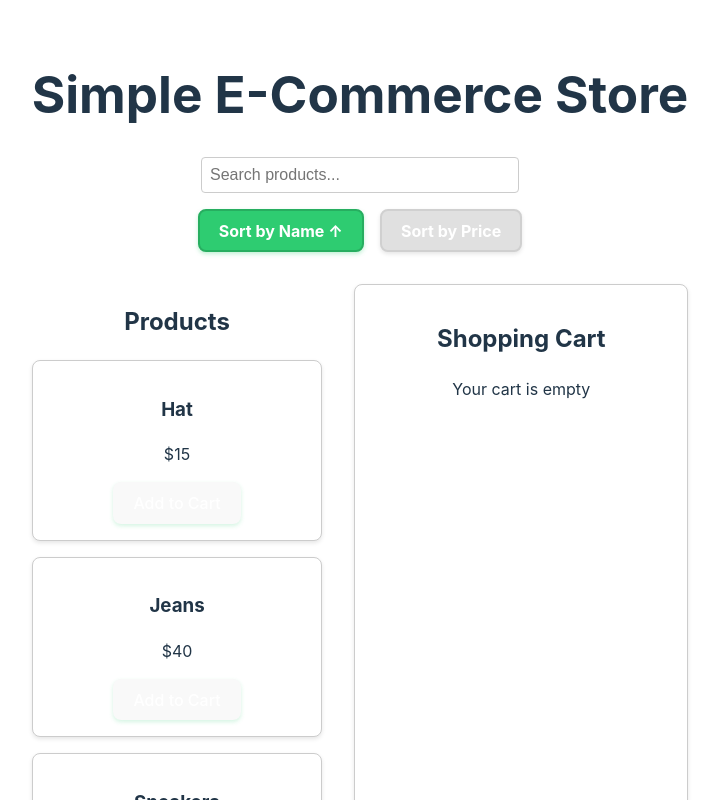
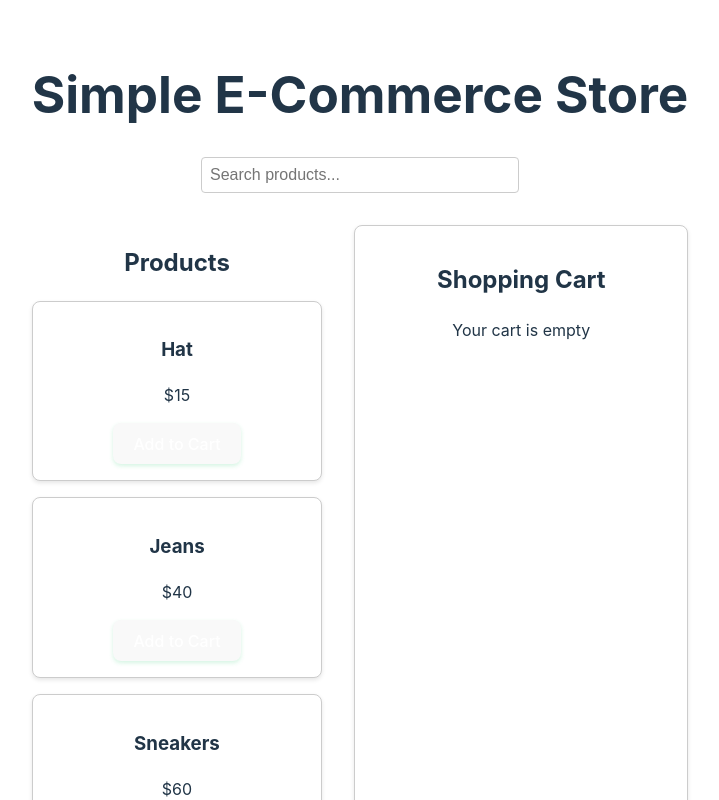
Before and after one commit to Spid3rmvn/E-Commerce-Cart, a React (Vite) app in the folder my-react-app/: page / in a window 1280 px wide. Shown: the top 800 px of the page, without its empty margins (280-999 px from the left). Built offline with nearby package versions, Linux system fonts and the light colour scheme.

Commit message:
update 5 files

```diff
--- a/my-react-app/src/App.css
+++ b/my-react-app/src/App.css
@@ -11,9 +11,7 @@
   .search-sort {
     margin-bottom: 2rem;
     display: flex;
-    flex-direction: column;
-    gap: 1rem;
-    align-items: center;
+    justify-content: center;
   }
 
   .search-input {
@@ -23,35 +21,6 @@
     border: 1px solid #ccc;
     border-radius: 4px;
     font-size: 1rem;
-  }
-
-  .sort-buttons {
-    display: flex;
-    gap: 1rem;
-  }
-
-  .sort-btn {
-    background-color: #e0e0e0;
-    border: 2px solid #d0d0d0;
-    font-weight: bold;
-    box-shadow: 0 2px 4px rgba(0, 0, 0, 0.1);
-  }
-
-  .sort-btn:hover {
-    background-color: #d0d0d0;
-    transform: translateY(-1px);
-    box-shadow: 0 3px 6px rgba(0, 0, 0, 0.15);
-  }
-
-  .sort-btn.active {
-    background-color: #2ecc71;
-    border-color: #27ae60;
-    color: white;
-    box-shadow: 0 2px 4px rgba(46, 204, 113, 0.3);
-  }
-
-  .sort-btn.active:hover {
-    background-color: #27ae60;
   }
 
   .container {
--- a/my-react-app/src/App.jsx
+++ b/my-react-app/src/App.jsx
@@ -9,15 +9,13 @@ const products = [
   { id: 3, name: "Sneakers", price: 60 },
   { id: 4, name: "Hat", price: 15 },
   { id: 5, name: "Socks", price: 5 }
-]
+].sort((a, b) => a.name.localeCompare(b.name))
 
 function App() {
   const [cart, setCart] = useState(() => {
     const savedCart = localStorage.getItem('cart')
     return savedCart ? JSON.parse(savedCart) : []
   })
-  const [sortBy, setSortBy] = useState('name')
-  const [sortDirection, setSortDirection] = useState('asc')
   const [searchTerm, setSearchTerm] = useState('')
 
   useEffect(() => {
@@ -56,30 +54,9 @@ function App() {
     )
   }
 
-  const sortProducts = (products) => {
-    return [...products].sort((a, b) => {
-      const modifier = sortDirection === 'asc' ? 1 : -1
-      if (sortBy === 'name') {
-        return modifier * a.name.localeCompare(b.name)
-      }
-      return modifier * (a.price - b.price)
-    })
-  }
-
-  const filteredAndSortedProducts = sortProducts(
-    products.filter(product =>
-      product.name.toLowerCase().includes(searchTerm.toLowerCase())
-    )
+  const filteredProducts = products.filter(product =>
+    product.name.toLowerCase().includes(searchTerm.toLowerCase())
   )
-
-  const handleSort = (field) => {
-    if (field === sortBy) {
-      setSortDirection(current => current === 'asc' ? 'desc' : 'asc')
-    } else {
-      setSortBy(field)
-      setSortDirection('asc')
-    }
-  }
 
   return (
     <div className="app">
@@ -92,24 +69,10 @@ function App() {
           onChange={(e) => setSearchTerm(e.target.value)}
           className="search-input"
         />
-        <div className="sort-buttons">
-          <button
-            onClick={() => handleSort('name')}
-            className={`sort-btn ${sortBy === 'name' ? 'active' : ''}`}
-          >
-            Sort by Name {sortBy === 'name' && (sortDirection === 'asc' ? '↑' : '↓')}
-          </button>
-          <button
-            onClick={() => handleSort('price')}
-            className={`sort-btn ${sortBy === 'price' ? 'active' : ''}`}
-          >
-            Sort by Price {sortBy === 'price' && (sortDirection === 'asc' ? '↑' : '↓')}
-          </button>
-        </div>
       </div>
       <div className="container">
         <ProductList
-          products={filteredAndSortedProducts}
+          products={filteredProducts}
           onAddToCart={addToCart}
         />
         <Cart
--- a/my-react-app/src/Components/Cart.jsx
+++ b/my-react-app/src/Components/Cart.jsx
@@ -49,4 +49,4 @@ function Cart({ cart, onRemove, onUpdateQuantity }) {
     )
   }
 
-  export default Cart
+  export default Cart;
--- a/my-react-app/src/Components/ProductList.jsx
+++ b/my-react-app/src/Components/ProductList.jsx
@@ -26,4 +26,4 @@ function ProductList({ products, onAddToCart }) {
     )
   }
 
-  export default ProductList
+  export default ProductList;
```
